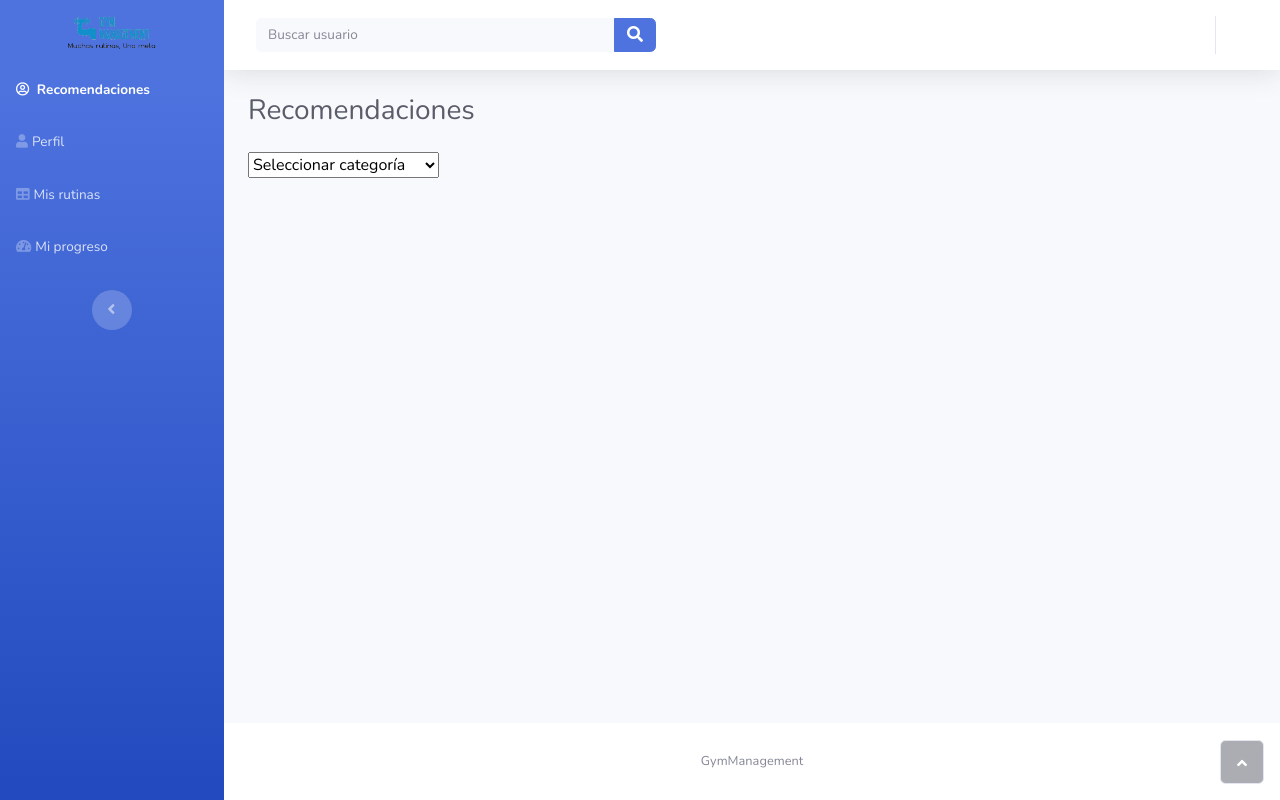
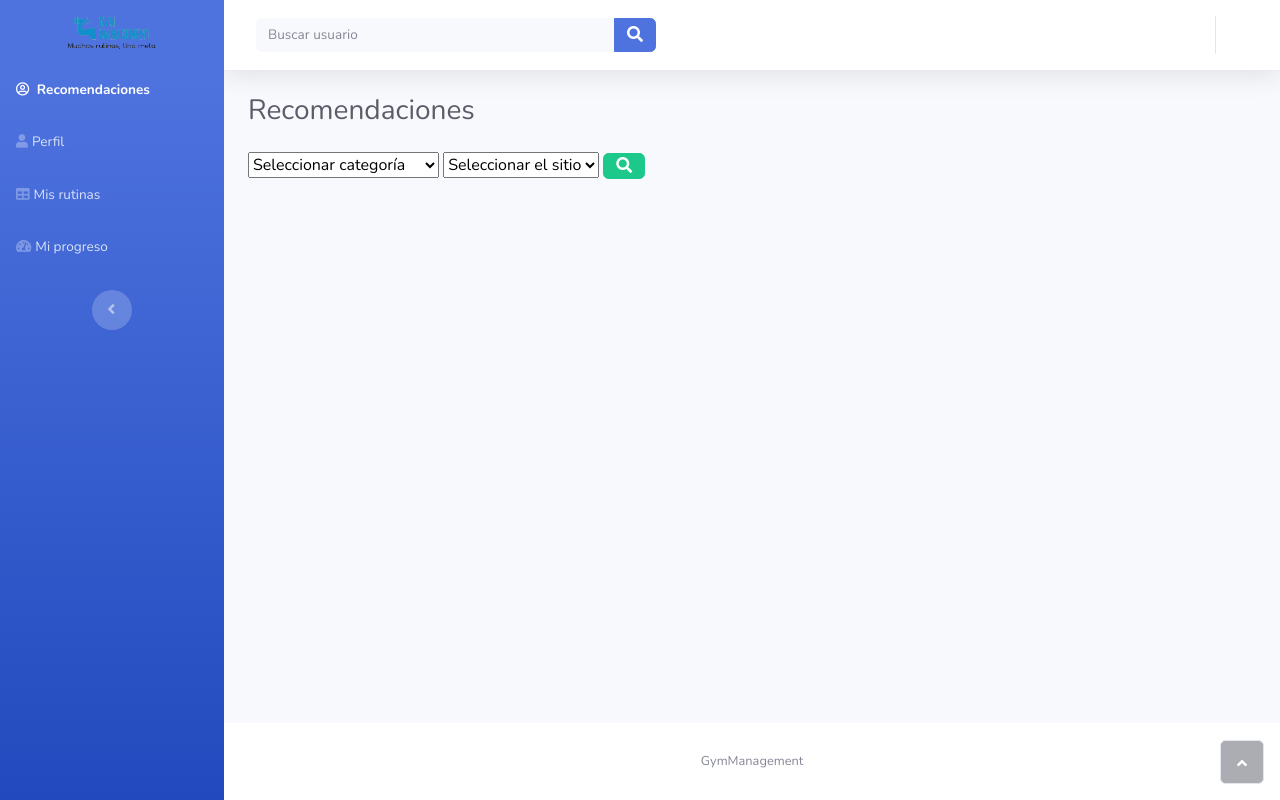
Before and after one commit to IngeSoft202110/GymManagement, a Django app: page /mainView/ in a window 1280 px wide. Run offline with Django 3.2, Linux system fonts and the light colour scheme; some libraries are stand-ins or nearby versions.

Commit message:
permite buscar rutinas para casa o para gym

```diff
--- a/proyecto/polls/views.py
+++ b/proyecto/polls/views.py
@@ -75,8 +75,8 @@ def filtrarRutina(request):
     usuario= checkUser(request.POST['usr'])
 
     if request.POST['clasificacion']=="todas":
-        rutinas= Rutina.objects.filter(Q(genero='A') | Q(genero=usuario.genero)  ).order_by('numeroLikes')
+        rutinas= Rutina.objects.filter( Q(sitio=request.POST['sitio']) & (Q(genero='A') | Q(genero=usuario.genero))  ).order_by('numeroLikes')
         return render(request, 'main_view.html',{'usuario':usuario,'rutinas':rutinas, 'clasificacion':getClasificationsOfRutines()})
 
-    rutinas = Rutina.objects.filter( Q(clasificacion=request.POST['clasificacion']) & (Q(genero='A') | Q(genero=usuario.genero)) ).order_by('numeroLikes')
+    rutinas = Rutina.objects.filter(Q(sitio=request.POST['sitio']) & Q(clasificacion=request.POST['clasificacion']) & (Q(genero='A') | Q(genero=usuario.genero)) ).order_by('numeroLikes')
     return render(request, 'main_view.html',{'usuario':usuario,'rutinas':rutinas, 'clasificacion':getClasificationsOfRutines()})
--- a/proyecto/templates/main_view.html
+++ b/proyecto/templates/main_view.html
@@ -103,16 +103,25 @@
                     <div>
                         <form action="/filtrarRutina/" method="POST" id="form_clasificacion">
                             {% csrf_token %}
-                            <select name="clasificacion" id="clasificacion">
+                            <select class="form-select" name="clasificacion" id="clasificacion" required>
                                 <optgroup label="filtrar por">
-                                    <option value="seleccionar">Seleccionar categoría</option>
+                                    <option value="todas">Seleccionar categoría</option>
                                     <option value="todas">TODAS</option>
                                     {%for tipo in clasificacion%}
                                     <option value={{tipo}}>{{tipo}}</option>
                                     {% endfor %}
                                 </optgroup>
                             </select>
+
+                            <select class="form-select" name="sitio" id="sitio" required>
+                                <optgroup label="filtrar por sitio"></optgroup>
+                                    <option value="">Seleccionar el sitio</option>
+                                    <option value="CASA">CASA</option>
+                                    <option value="GIMNASIO">GIMNASIO</option>
+                                </optgroup>
+                            </select>
                             <input hidden name="usr" id="usr" value="{{usuario.usuario}}">
+                            <button class="btn btn-success py-0" type="submit"><i class="fas fa-search"></i></button>
                         </form>
 
                     </div>
@@ -142,6 +151,8 @@
                                     {% if rut.genero == 'A' %}
                                     <p><b>Recomendado para:</b> Hombres y Mujeres</p>
                                     {% endif %}
+                                    <p><b>Lugar:</b> {{rut.sitio}}&nbsp;</p>
+
                                     <p style="height: 104px;"><b>Descripción:</b> {{rut.descripcion}}&nbsp;</p>
 
                                     <textarea placeholder="Comenta aquí"></textarea>
@@ -151,7 +162,8 @@
                                             <div class="col-auto mr-auto">
                                                 <button class="btn btn-primary">comentar</button>
                                                 <button class="btn btn-primary">ver comentarios</button>
-                                                <button class="btn btn-primary" type="button" style="height: 37px;">Seguir
+                                                <button class="btn btn-primary" type="button"
+                                                    style="height: 37px;">Seguir
                                                     rutina</button>
                                                 <button class="btn btn-danger" type="button">like <i
                                                         class="fa fa-heart"></i></button>
@@ -184,13 +196,16 @@
     <script src="{% static 'assets/js/script.min.js' %}"></script>
 
 
-    <script>
+    <!-- <script>
         $(document).ready(() => {
             $("#clasificacion").change(e => {
                 $("#form_clasificacion").submit()
             })
+            $("#sitio").change(e => {
+                $("#form_clasificacion").submit()
+            })
         })
-    </script>
+    </script> -->
 </body>
 
 
```
